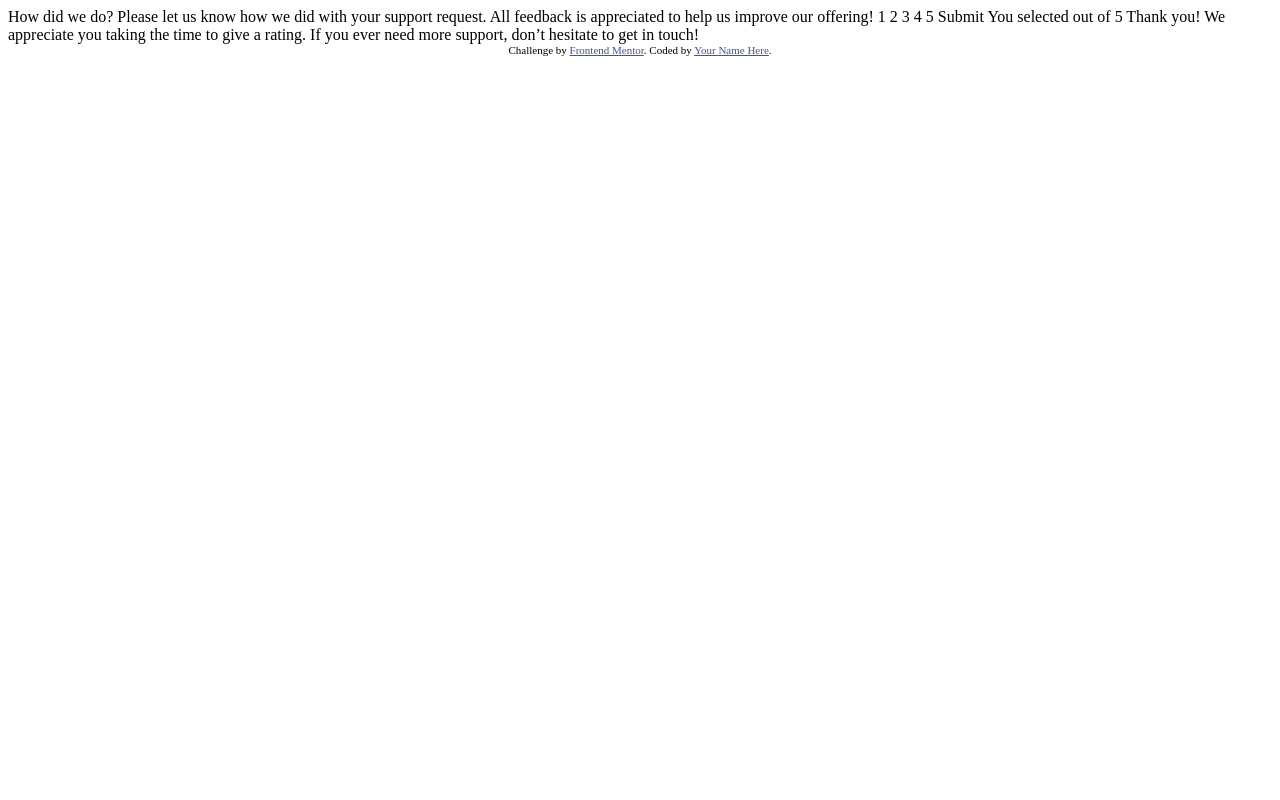
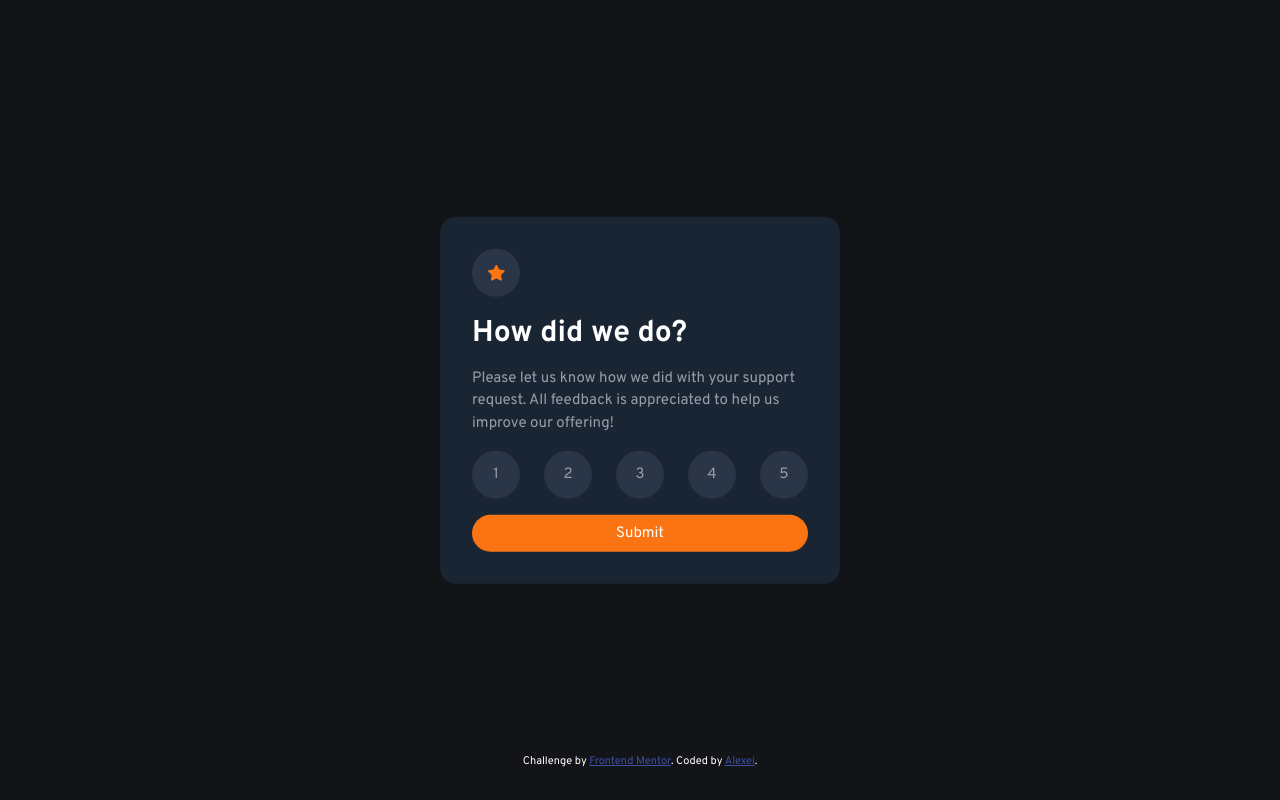
Before and after one commit to Batareika007/interactive-rating-component, a plain HTML site: page index.html in a window 1280 px wide. Drawn offline with Linux system fonts and the light colour scheme.

Commit message:
need more work for JS script!

```diff
--- a/index.html
+++ b/index.html
@@ -1,49 +1,107 @@
 <!DOCTYPE html>
 <html lang="en">
+
 <head>
   <meta charset="UTF-8">
-  <meta name="viewport" content="width=device-width, initial-scale=1.0"> <!-- displays site properly based on user's device -->
+  <meta name="viewport" content="width=device-width, initial-scale=1.0">
+  <!-- displays site properly based on user's device -->
 
   <link rel="icon" type="image/png" sizes="32x32" href="./images/favicon-32x32.png">
-
+  <link rel="stylesheet" href="css/style.css">
   <title>Frontend Mentor | Interactive rating component</title>
 
   <!-- Feel free to remove these styles or customise in your own stylesheet 👍 -->
   <style>
-    .attribution { font-size: 11px; text-align: center; }
-    .attribution a { color: hsl(228, 45%, 44%); }
+    .attribution {
+      font-size: 11px;
+      text-align: center;
+    }
+
+    .attribution a {
+      color: hsl(228, 45%, 44%);
+    }
   </style>
 </head>
+
 <body>
-
-  <!-- Rating state start -->
-
+  <div class="container">
+    <main>
+      <section>
+        <div class="card">
+          <div class="card__top flex-center"> <img src="images/icon-star.svg" alt="star"></div>
+          <h1 class="card__header">
             How did we do?
-
+          </h1>
+          <div class="card__text">
             Please let us know how we did with your support request. All feedback is appreciated
             to help us improve our offering!
+          </div>
+          <div class="card__form">
+            <!-- form -->
+            <!-- <form method="get" id="myform"> -->
+            <form method="get" id="starForm" onsubmit="return thankU();">
 
-  1 2 3 4 5
+              <div class="form__chose">
 
-  Submit
+                <input type="radio" name="star" id="one" value="1" required>
+                <label for="one" class="card__star flex-center">1</label>
 
-  <!-- Rating state end -->
+                <input type="radio" name="star" id="two" value="2" required>
+                <label for="two" class="card__star flex-center">2</label>
 
+
+                <input type="radio" name="star" id="three" value="3" required>
+                <label for="three" class="card__star flex-center">3</label>
+
+                <input type="radio" name="star" id="foure" value="4" required>
+                <label for="foure" class="card__star flex-center">4</label>
+
+                <input type="radio" name="star" id="five" value="5" required>
+                <label for="five" class="card__star flex-center">5</label>
+
+              </div>
+
+              <button id="btn" type="submit">Submit</button>
+
+            </form>
+          </div>
+        </div>
         <!-- Thank you state start -->
+      </section>
 
-  You selected <!-- Add rating here --> out of 5
+      <section class="thanku">
 
+        <div class="card" style="text-align:center">
+          <img class="card__thanku" src="images/illustration-thank-you.svg" alt="smart phone ilustrator">
+
+          <div class="card__result">
+            You selected <span id="star_result">#</span> out of 5
+          </div>
+
+          <h2 class="card__header">
             Thank you!
+          </h2>
 
+
+
+          <div class="card__text">
             We appreciate you taking the time to give a rating. If you ever need more support,
             don’t hesitate to get in touch!
+          </div>
 
           <!-- Thank you state end -->
+        </div>
+      </section>
+    </main>
 
-
+    <footer>
       <div class="attribution">
         Challenge by <a href="https://www.frontendmentor.io?ref=challenge" target="_blank">Frontend Mentor</a>.
-    Coded by <a href="#">Your Name Here</a>.
+        Coded by <a href="#" target="_blank">Alexei</a>.
       </div>
+    </footer>
+  </div>
+  <script src="script.js"></script>
 </body>
+
 </html>
--- /dev/null
+++ b/script.js
@@ -0,0 +1,24 @@
+// target submut button
+let submit = document.getElementById('btn');
+
+// target thanku card
+let onSubmit = document.querySelector('.thanku');
+
+// target text result star
+let starResult = document.getElementById('star_result');
+
+// target form
+let starForm = document.getElementById('myform');
+
+// document.getElementById("btn").addEventListener('submit', thankU);
+// document.getElementById("myform").addEventListener("submit", thankU);
+// starForm.addEventListener("submit", thankU);
+// starForm.addEventListener("submit", thankU)
+
+function thankU() {
+    let selected = document.querySelector('input[type=radio]:checked');
+    onSubmit.classList.add('active');
+    starResult.innerText = selected.value;
+    // alert(selected.value);
+    return false;
+}
--- a/scss/_colors.scss
+++ b/scss/_colors.scss
@@ -0,0 +1,11 @@
+$orange: hsl(25, 97%, 53%);
+$white: hsl(0, 0%, 100%);
+
+
+$text_color: hsl(217, 12%, 63%);
+
+$card_circl: hsl(216, 26%, 22%);
+
+$card_bg_color: hsl(212, 33%, 15%);
+
+$bg_color: hsl(216, 12%, 8%);
--- a/scss/style.scss
+++ b/scss/style.scss
@@ -1,5 +1,7 @@
 @import 'normalize';
 @import 'colors';
+@import url('https://fonts.googleapis.com/css2?family=Overpass:wght@400;700&display=swap');
+
 
 /* hide scroll bar if needed */
 
@@ -37,19 +39,152 @@ select {
 }
 
 /** ============ start  custom style ============ */
-
-
-
-.wrapper {
-    min-height: 100%;
-    overflow: hidden;
-    display: flex;
-    flex-direction: column;
+body {
+    font-family: 'Overpass',
+        sans-serif;
+    font-size: 15px;
+    background-color: $bg_color;
+    color: $white;
 }
 
 .container {
-    max-width: 1160px;
+    display: flex;
+    justify-content: center;
+    align-items: flex-end;
+    min-height: 100vh;
+    padding: 2rem;
+}
+
+
+main {
+    // position: relative;
+    margin-bottom: 2rem;
+}
+
+.card {
+    background-color: $card_bg_color;
+    border-radius: 1rem;
+    padding: 2rem;
+
+    &__top {
+        background-color: $card_circl;
+        width: 3rem;
+        height: 3rem;
+        border-radius: 50%;
+    }
+
+    &__star {
+        position: relative;
+        background-color: $card_circl;
+        width: 3rem;
+        height: 3rem;
+        border-radius: 100%;
+        color: $text_color;
+        cursor: pointer;
+
+        &:hover {
+            background-color: $orange;
+            color: $white;
+        }
+
+        label {
+            cursor: pointer;
+        }
+    }
+
+    &__text {
+        max-width: 336px;
+        line-height: 150%;
+        color: $text_color;
+        margin-bottom: 1rem;
+    }
+
+    // thank you card
+    .card__thanku {
+        width: 162px;
+        height: 108px;
+        display: block;
+        margin: 0 auto 1rem;
+
+    }
+
+    &__result {
+        display: inline-block;
+        color: $orange;
+        background-color: $card_circl;
+        line-height: 200%;
+        padding: 0rem 1rem;
+        border-radius: 1rem;
+        margin-bottom: 1rem;
+        font-weight: 700;
+    }
+
+    &__header {
+        margin-bottom: 1rem;
+    }
+}
+
+.form__chose {
+    display: flex;
+    justify-content: space-between;
+    margin-bottom: 1rem;
+}
+
+input {
+    display: none;
+}
+
+input[type="radio"]:checked {
+    +label {
+        background-color: $text_color;
+        color: $white
+    }
+
+}
+
+
+button {
     width: 100%;
-    margin: 0 auto;
-    padding: 0 1.5rem;
+    background-color: $orange;
+    color: inherit;
+    border-radius: 2rem;
+    padding: 0.6rem 0;
+    cursor: pointer;
+
+    &:hover {
+        background-color: $white;
+        color: $orange;
+    }
 }
+
+.thanku {
+    display: none;
+}
+
+section {
+    min-width: 320px;
+    position: absolute;
+    top: 50%;
+    left: 50%;
+    transform: translate(-50%, -50%);
+}
+
+.active {
+    display: block;
+    animation: thank_u 1.5s ease-out;
+}
+
+@keyframes thank_u {
+    0% {
+        transform: translate(-50%, -250%);
+    }
+
+    90% {
+
+        transform: translate(-50%, -45%);
+    }
+
+    100% {
+        transform: translate(-50%, -50%);
+    }
+}
```
Also changed, not shown: css/style.css (added). Lines whose indentation alone changed are shown as unchanged.
